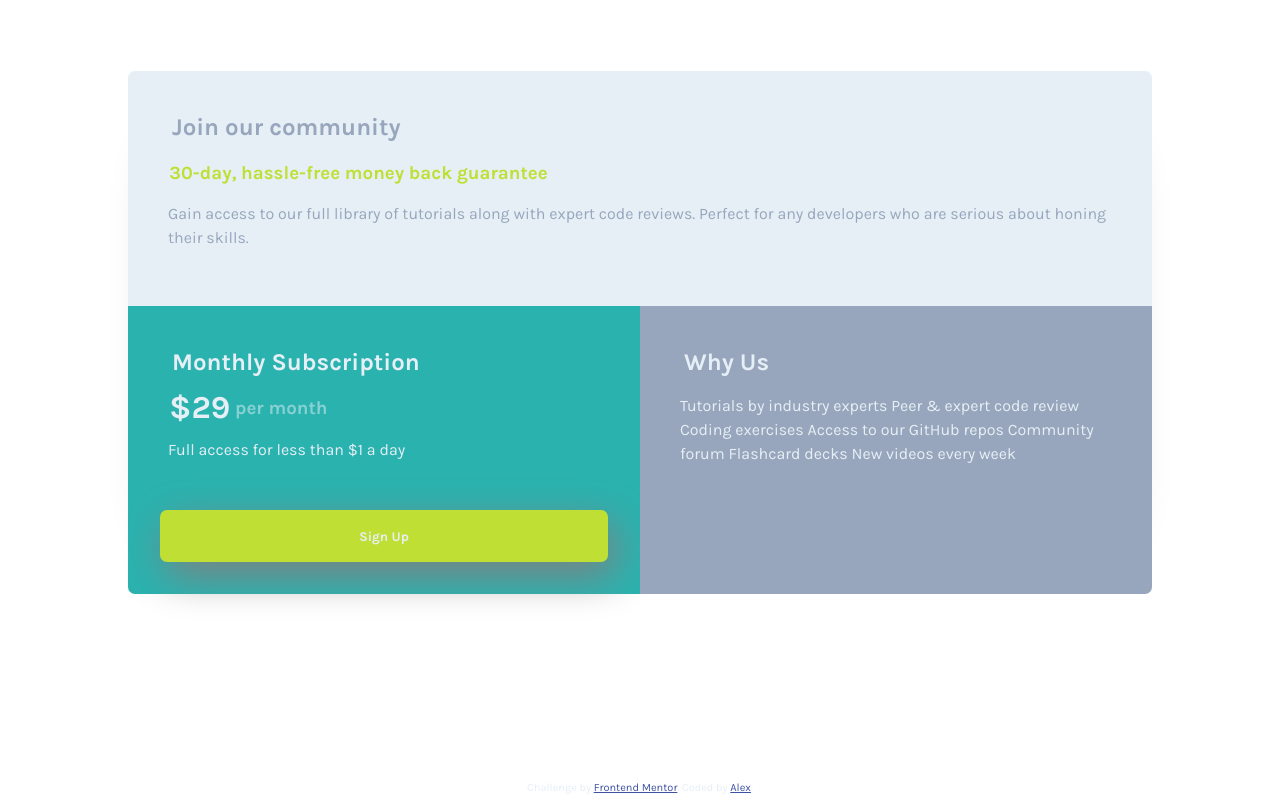
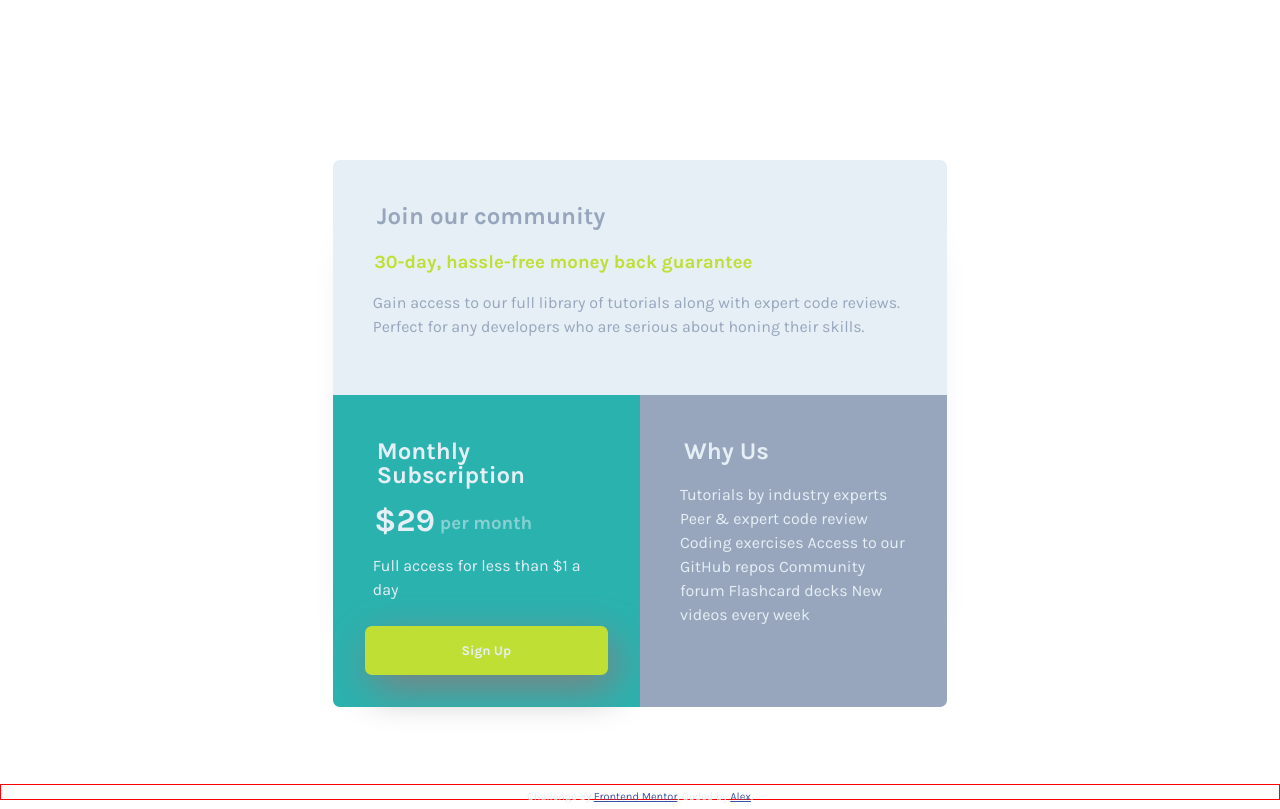
Before and after one commit to ATlexEide/frontendmentor, a plain HTML site: page index.html in a window 1280 px wide. Drawn offline with Linux system fonts and the light colour scheme.

Commit message:
Update sizing

```diff
--- a/style.css
+++ b/style.css
@@ -32,6 +32,7 @@ body {
   line-height: 1.5em;
 }
 main {
+  margin-top: auto;
   display: grid;
   place-items: center;
   width: 80%;
@@ -115,15 +116,18 @@ button:hover {
 }
 footer {
   margin-top: auto;
+  height: 1em;
   width: 100%;
   text-align: center;
+  border: solid 1px red;
 }
 /* DESKTOP */
 /* FIXME: Box chadoer alignment on mobile / Box shadow on desktop */
-@media only screen and (min-width: 600px) {
+@media only screen and (min-width: 950px) {
   #container {
     display: grid;
     height: 80%;
+    width: 60%;
     /* /* grid-template-columns: repeat(2, 1fr); */
     grid-template-columns: repeat(2, 1fr);
     grid-template-areas:
```
